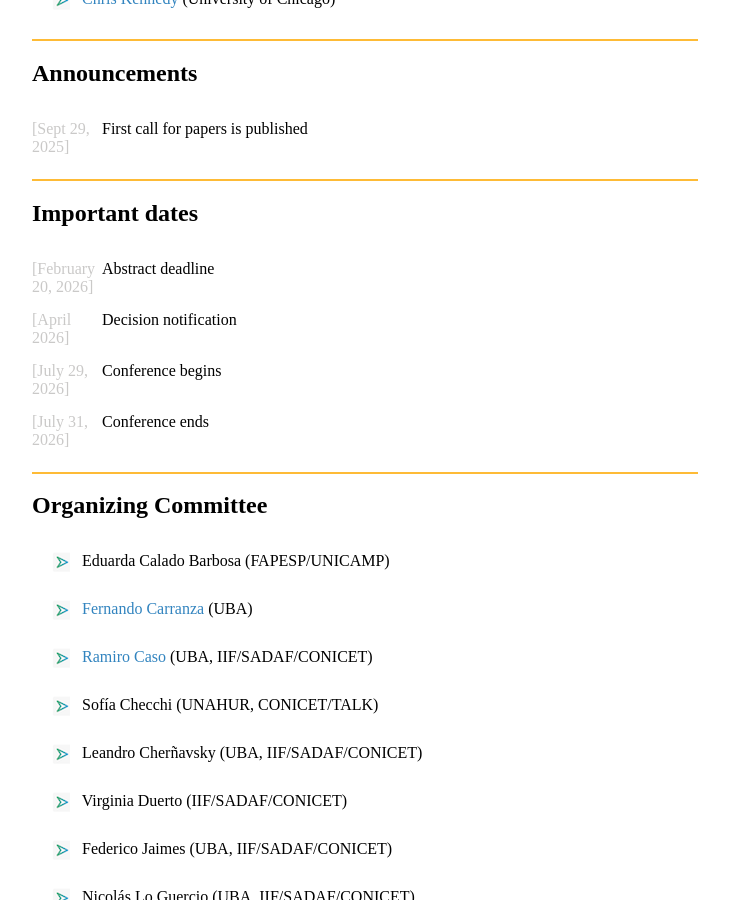
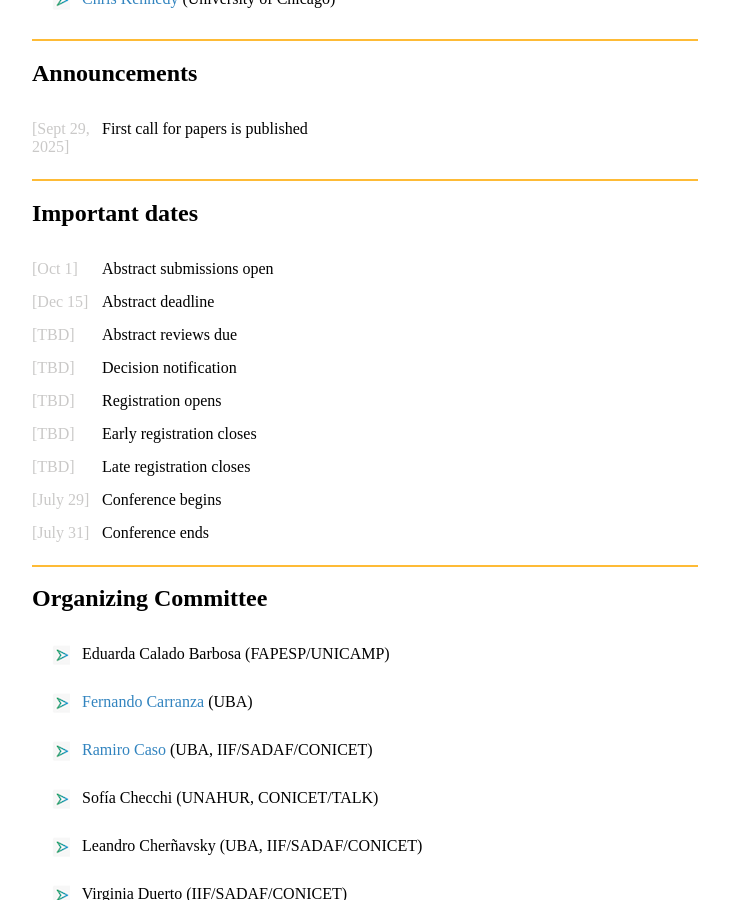
Before and after one commit to saltconf/salt36, a Jekyll site: the page built from index.md, in a window 1280 px wide and 900 px high, scrolled down 849 px. Shown: the whole window, without its empty margins (392-1121 px from the left). Built offline with Jekyll 4.4.1, drawn with Linux system fonts in a browser that asks for light colours.

Commit message:
adjust important dates

```diff
--- a/_data/important_dates.yml
+++ b/_data/important_dates.yml
@@ -1,11 +1,38 @@
-- date: "February 20, 2026"
+- date: "Oct 1"
+  text: "Abstract submissions open"
+
+- date: "Dec 15"
   text: "Abstract deadline"
 
-- date: "April 2026"
+- date: "TBD"
+  text: "Abstract reviews due"
+
+- date: "TBD"
   text: "Decision notification"
 
-- date: "July 29, 2026"
+- date: "TBD"
+  text: "Registration opens"
+
+- date: "TBD"
+  text: "Early registration closes"
+
+- date: "TBD"
+  text: "Late registration closes"
+
+- date: "July 29"
   text: "Conference begins"
 
-- date: "July 31, 2026"
+- date: "July 31"
   text: "Conference ends"
+
+# - date: "TBD"
+#   text: "Proceedings submission deadline"
+#
+# - date: "TBD"
+#   text: "Proceedings revisions sent out"
+#
+# - date: "TBD"
+#   text: "Proceedings revisions due"
+#
+# - date: "TBD"
+#   text: "Proceedings is published"
--- a/call-for-abstracts/index.md
+++ b/call-for-abstracts/index.md
@@ -11,7 +11,7 @@ SALT{{ site.saltnum }} will be held in-person in Buenos Aires, Argentina.
 
 ## Submission details
 
-**<span class="alert">Deadline:</span> Friday, February 20, 2026**, 23:59 (UTC-3)
+**<span class="alert">Deadline:</span> Monday, December 15, 2025**, 23:59 (UTC)
 
 Submissions should be made via the SALT{{ site.saltnum }} OpenReview site (<a href="#">link</a>). We expect to notify authors of their acceptance in April 2026.
 
```
